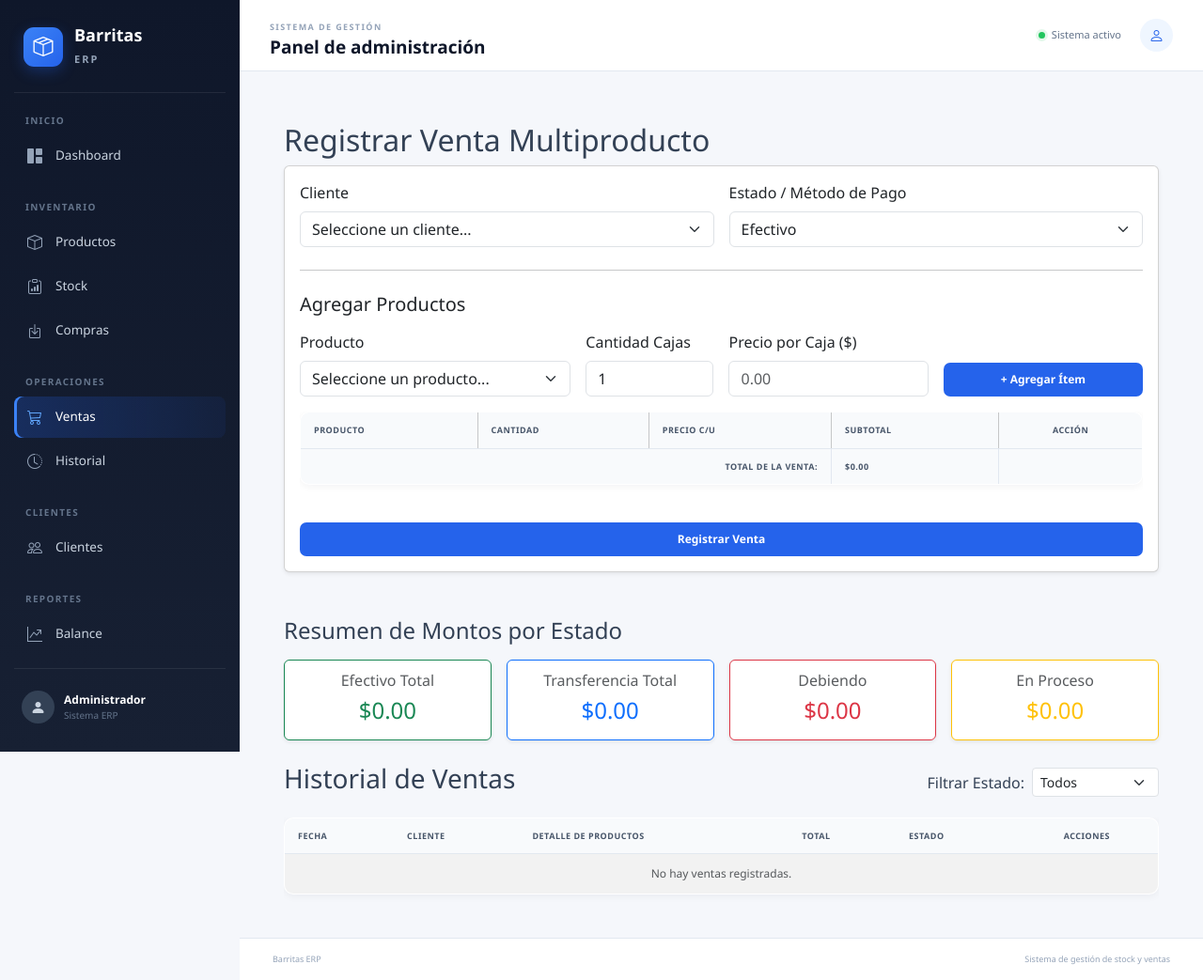
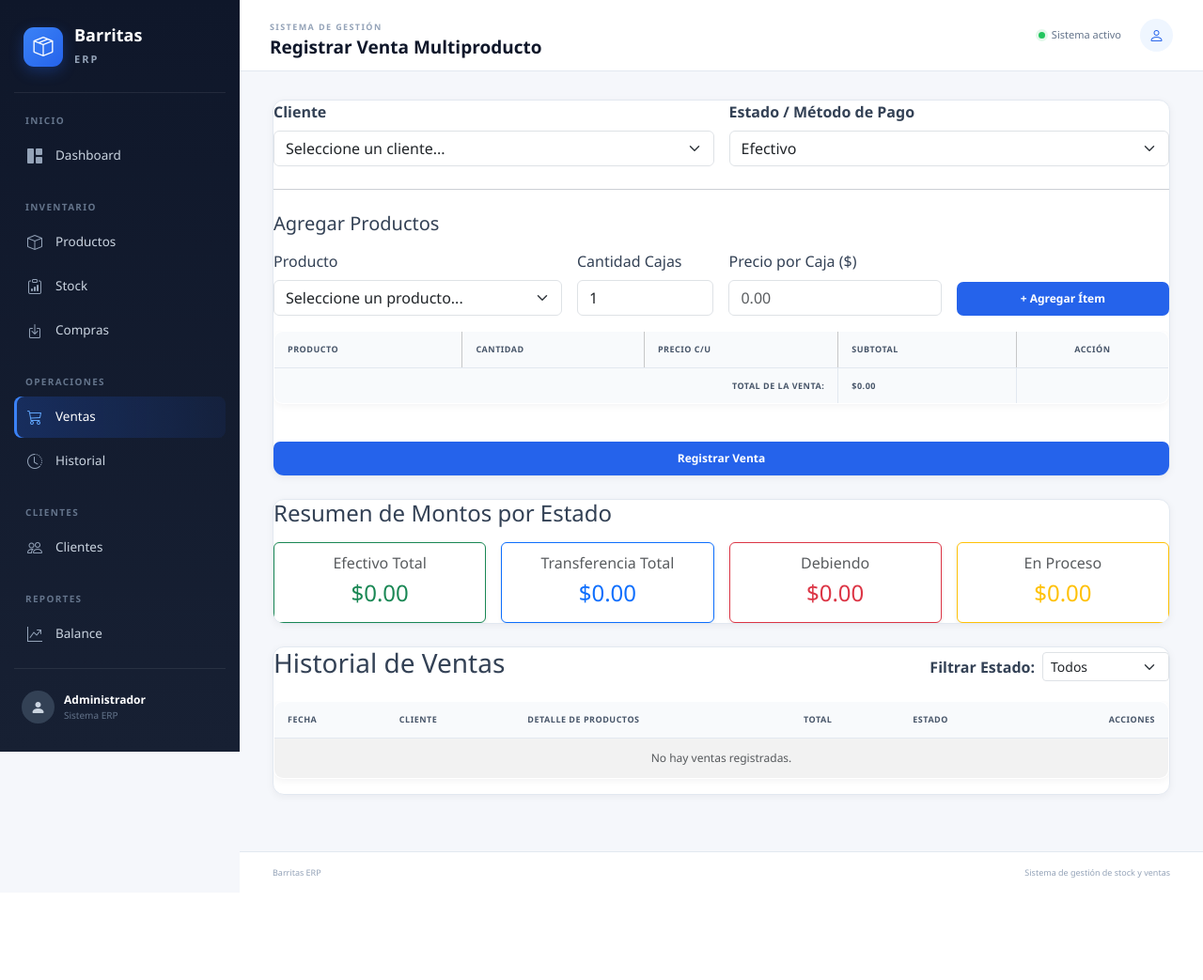
Before and after one commit to FrancoLince/barritas-stock, a Flask app: page /ventas in a window 1280 px wide. Shown: the whole page at 94% size. After the commit the page ends 935 px from the top, so only its background shows below. Run offline with Flask 3, Linux system fonts and the light colour scheme; a user stored in the database is signed in; data that the repository does not hold is empty.

Commit message:
Update ventas.html

```diff
--- a/templates/ventas.html
+++ b/templates/ventas.html
@@ -1,16 +1,14 @@
 {% extends 'base.html' %}
 
+{% block title %}Ventas | Barritas ERP{% endblock %}
+{% block page_title %}Registrar Venta Multiproducto{% endblock %}
+
 {% block content %}
-<div class="container mt-4">
-    <h2>Registrar Venta Multiproducto</h2>
-
-    <div class="card mb-4 shadow-sm">
-        <div class="card-body">
+<div class="erp-card mb-4">
     <form id="formVenta" action="{{ url_for('ventas') }}" method="POST">
-
         <div class="row g-3 mb-3">
             <div class="col-md-6">
-                        <label for="cliente_id" class="form-label font-weight-bold">Cliente</label>
+                <label for="cliente_id" class="form-label fw-bold">Cliente</label>
                 <select name="cliente_id" id="cliente_id" class="form-select" required>
                     <option value="">Seleccione un cliente...</option>
                     {% for c in clientes %}
@@ -19,7 +17,7 @@
                 </select>
             </div>
             <div class="col-md-6">
-                        <label for="observaciones" class="form-label font-weight-bold">Estado / Método de Pago</label>
+                <label for="observaciones" class="form-label fw-bold">Estado / Método de Pago</label>
                 <select name="observaciones" id="observaciones" class="form-select" required>
                     <option value="Efectivo">Efectivo</option>
                     <option value="Transferencia">Transferencia</option>
@@ -32,11 +30,11 @@
 
         <div class="row g-3 mb-3 d-none" id="bloquePagoMixto">
             <div class="col-md-6">
-                        <label for="monto_efectivo" class="form-label font-weight-bold text-success">Monto en Efectivo ($)</label>
+                <label for="monto_efectivo" class="form-label fw-bold text-success">Monto en Efectivo ($)</label>
                 <input type="number" step="0.01" name="monto_efectivo" id="monto_efectivo" class="form-control" placeholder="0.00" value="0">
             </div>
             <div class="col-md-6">
-                        <label for="monto_transferencia" class="form-label font-weight-bold text-primary">Monto en Transferencia ($)</label>
+                <label for="monto_transferencia" class="form-label fw-bold text-primary">Monto en Transferencia ($)</label>
                 <input type="number" step="0.01" name="monto_transferencia" id="monto_transferencia" class="form-control" placeholder="0.00" value="0">
             </div>
         </div>
@@ -95,10 +93,12 @@
         <button type="submit" class="btn btn-success btn-lg w-100 mt-2">Registrar Venta</button>
     </form>
 </div>
+
+<div class="erp-card mb-4">
+    <div class="card-header-custom mb-3">
+        <h4>Resumen de Montos por Estado</h4>
     </div>
-
-    <h4 class="mt-5 mb-3">Resumen de Montos por Estado</h4>
-    <div class="row g-3 mb-4">
+    <div class="row g-3">
         <div class="col-md-3">
             <div class="card border-success text-center shadow-sm">
                 <div class="card-body">
@@ -132,12 +132,14 @@
             </div>
         </div>
     </div>
+</div>
 
+<div class="erp-card">
     <div class="d-flex justify-content-between align-items-center mb-3">
         <h3>Historial de Ventas</h3>
 
         <div class="d-flex align-items-center gap-2 max-w-320">
-            <label for="filtroEstadoTabla" class="form-label mb-0 font-weight-bold text-nowrap">Filtrar Estado:</label>
+            <label for="filtroEstadoTabla" class="form-label mb-0 fw-bold text-nowrap">Filtrar Estado:</label>
             <select id="filtroEstadoTabla" class="form-select form-select-sm">
                 <option value="todos">Todos</option>
                 <option value="Efectivo">Efectivo</option>
@@ -151,43 +153,43 @@
 
     <div class="table-responsive">
         <table class="table table-striped table-hover align-middle" id="tablaHistorialVentas">
-            <thead class="table-dark">
+            <thead>
                 <tr>
                     <th>Fecha</th>
                     <th>Cliente</th>
                     <th>Detalle de Productos</th>
                     <th>Total</th>
                     <th>Estado</th>
-                    <th class="text-center">Acciones</th>
+                    <th class="text-end">Acciones</th>
                 </tr>
             </thead>
             <tbody>
                 {% for v in ventas %}
                 <tr data-estado="{{ v.observaciones or '-' }}"
-                    data-total="{{ v.total }}"
+                    data-total="{{ v.total | default(0) }}"
                     data-efectivo="{{ v.monto_efectivo or (v.total if v.observaciones == 'Efectivo' else 0) }}"
                     data-transferencia="{{ v.monto_transferencia or (v.total if v.observaciones == 'Transferencia' else 0) }}">
-                    <td>{{ v.fecha.strftime('%d/%m/%Y %H:%M') }}</td>
+                    <td>{{ v.fecha.strftime('%d/%m/%Y %H:%M') if v.fecha else '-' }}</td>
                     <td>{{ v.cliente.nombre }}</td>
                     <td>
                         <ul class="mb-0 ps-3">
                             {% for d in v.detalles %}
-                                <li>{{ d.cantidad_cajas }}x {{ d.producto.nombre }} ({{ d.producto.sabor }}) - ${{ "{:,.2f}".format(d.subtotal) }}</li>
+                                <li>{{ d.cantidad_cajas }}x {{ d.producto.nombre }} ({{ d.producto.sabor }}) - ${{ "{:,.2f}".format(d.subtotal | default(0)) }}</li>
                             {% endfor %}
                         </ul>
                     </td>
-                    <td><strong>${{ "{:,.2f}".format(v.total) }}</strong></td>
+                    <td><strong>${{ "{:,.2f}".format(v.total | default(0)) }}</strong></td>
                     <td>
                         <span class="badge bg-info text-dark">{{ v.observaciones or '-' }}</span>
                         {% if v.observaciones == 'Mixto' %}
-                            <br><small class="text-muted">(Ef: ${{ "{:,.2f}".format(v.monto_efectivo) }} | Tr: ${{ "{:,.2f}".format(v.monto_transferencia) }})</small>
+                            <br><small class="text-muted">(Ef: ${{ "{:,.2f}".format(v.monto_efectivo | default(0)) }} | Tr: ${{ "{:,.2f}".format(v.monto_transferencia | default(0)) }})</small>
                         {% endif %}
                     </td>
-                    <td class="text-center">
-                        <div class="d-flex justify-content-center gap-1">
-                            <a href="{{ url_for('editar_venta', venta_id=v.id) }}" class="btn btn-sm btn-warning">Editar</a>
-                            <form action="{{ url_for('eliminar_venta', venta_id=v.id) }}" method="POST" onsubmit="return confirm('¿Seguro deseas eliminar esta venta? Se devolverá el stock.');" class="inline-form">
-                                <button type="submit" class="btn btn-sm btn-danger">Eliminar</button>
+                    <td class="text-end">
+                        <div class="d-inline-flex gap-1">
+                            <a href="{{ url_for('editar_venta', venta_id=v.id) }}" class="btn btn-sm btn-outline-warning">Editar</a>
+                            <form action="{{ url_for('eliminar_venta', venta_id=v.id) }}" method="POST" data-confirm="¿Seguro deseas eliminar esta venta? Se devolverá el stock." class="d-inline">
+                                <button type="submit" class="btn btn-sm btn-outline-danger">Eliminar</button>
                             </form>
                         </div>
                     </td>
```
Lines whose indentation alone changed are shown as unchanged.
